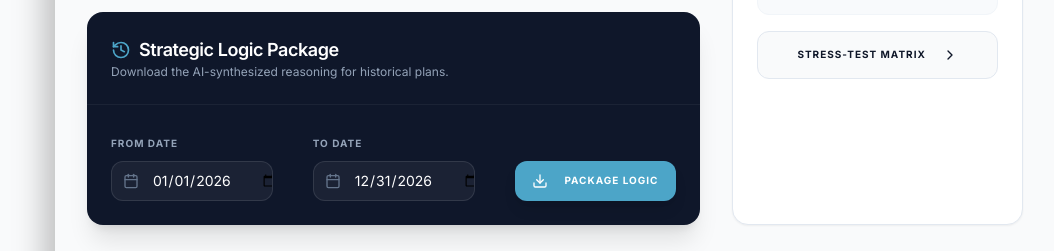
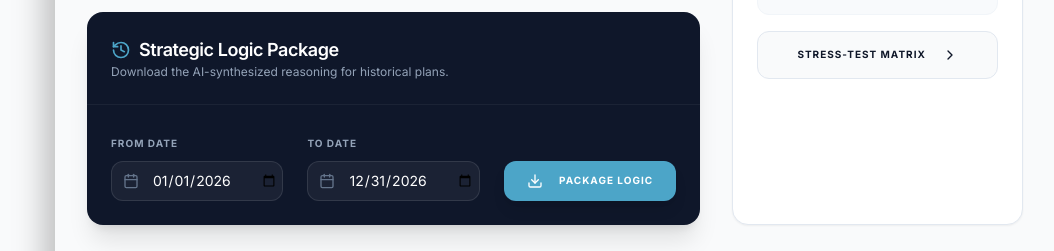
Before and after one commit to ivonnaaivaz-sudo/Aivaz, a Next.js app: page /vault in a window 1280 px wide. Shown: the part 880-1131 px from the top of the page, without its empty margins (225-1279 px from the left). Built offline with nearby package versions, Linux system fonts and the light colour scheme; no server answers.

Commit message:
We cannot publish the app please improve the errors: https://cloudloggin

```diff
--- a/src/app/(dashboard)/bridge/page.tsx
+++ b/src/app/(dashboard)/bridge/page.tsx
@@ -1,3 +1,4 @@
+
 "use client";
 
 import { useState, useMemo } from "react";
--- a/src/app/(dashboard)/chartroom/page.tsx
+++ b/src/app/(dashboard)/chartroom/page.tsx
@@ -255,7 +255,6 @@ export default function ChartroomPage() {
         text: `Shared Strategic Pairing: ${activePairing.title}. This proposal balances ${activePairing.components.opportunities.length} opportunities against ${activePairing.components.needs.length + activePairing.components.blindspots.length} priorities. View full diagnostic in Chartroom.`,
         type: "recommendation",
         track: "governance",
-        threadId: "t1",
         timestamp: new Date().toISOString()
       });
       toast({ title: "Shared with Wardroom", description: "This pairing has been broadcast to the family group chat." });
--- a/src/app/(dashboard)/dna/page.tsx
+++ b/src/app/(dashboard)/dna/page.tsx
@@ -1,3 +1,4 @@
+
 "use client";
 
 import { useUser, useDoc } from "@/firebase";
--- a/src/app/(dashboard)/vault/page.tsx
+++ b/src/app/(dashboard)/vault/page.tsx
@@ -1,3 +1,4 @@
+
 "use client";
 
 import { useState } from "react";
@@ -193,7 +194,7 @@ export default function VaultPage() {
                   </div>
                 </CardHeader>
                 <CardContent className="p-6">
-                  <div className="grid grid-cols-1 md:grid-cols-3 gap-10 items-end">
+                  <div className="grid grid-cols-1 md:grid-cols-3 gap-6 items-end">
                     <div className="space-y-2">
                       <label className="text-[10px] font-bold uppercase tracking-widest text-slate-400">From Date</label>
                       <div className="relative">
```
